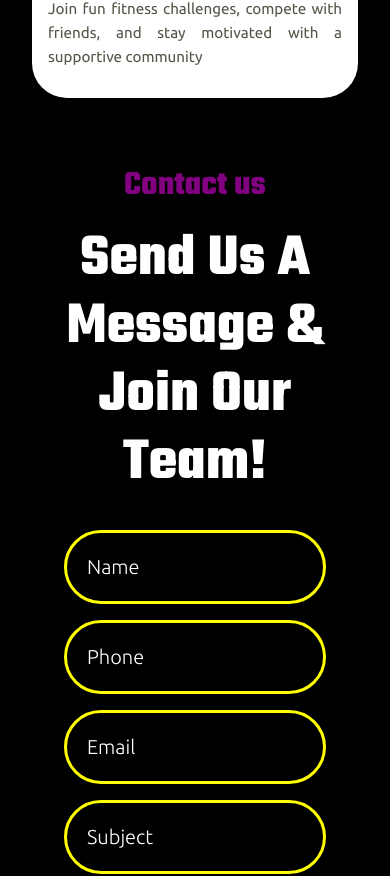
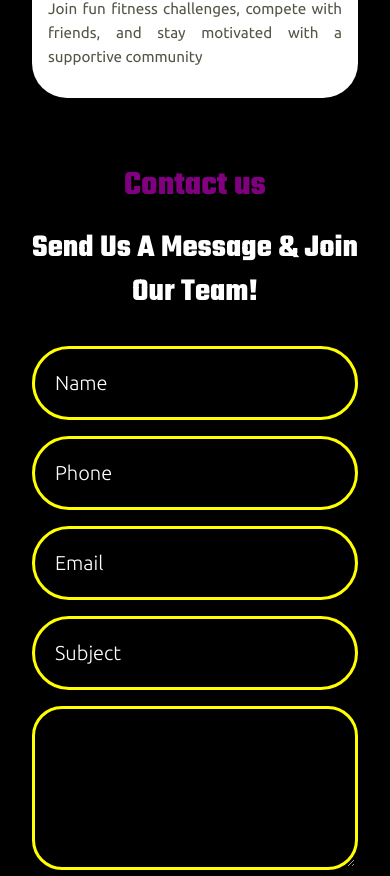
Before and after one commit to AleenaJabeen/Fitness-App, a React (Create React App) app: page / in a window 390 px wide. Shown: the part 5200-6076 px from the top of the page. Built offline with nearby package versions, Linux system fonts and the light colour scheme.

Commit message:
Update ContactUs.module.css

```diff
--- a/src/styles/HomeStyles/ContactUs.module.css
+++ b/src/styles/HomeStyles/ContactUs.module.css
@@ -7,7 +7,7 @@
     align-items: center;
     flex-direction: column;
     gap: 1rem;
-    padding: 2rem 3rem;
+    padding: 2rem 1rem;
 }
 .contactImg img{
     width: 90vw;
@@ -20,6 +20,9 @@
     align-items: center;
     flex-direction: column;
     gap: 1rem;
+}
+.contactInfo{
+    padding: 0;
 }
 .contactInfo form{
     width: 100%;
@@ -37,7 +40,7 @@ color: var(--linear-text-color);
 }
 .contactInfo h2{
     font-family: "Teko",sans-serif;
-font-size: 3.75rem;
+font-size: 3.5rem;
 font-weight: 700;
 line-height: 4.25rem;
 text-align: center;
@@ -100,8 +103,12 @@ line-height: 1.5rem;
   }
   @media (max-width:768px){
     .contactImg img{
-        height: 100vh;
+        height: 90vh;
         object-fit: fill;
+    }
+    .contactInfo h2{
+font-size: 2rem;
+line-height: 2.75rem;
     }
   }
 
```
